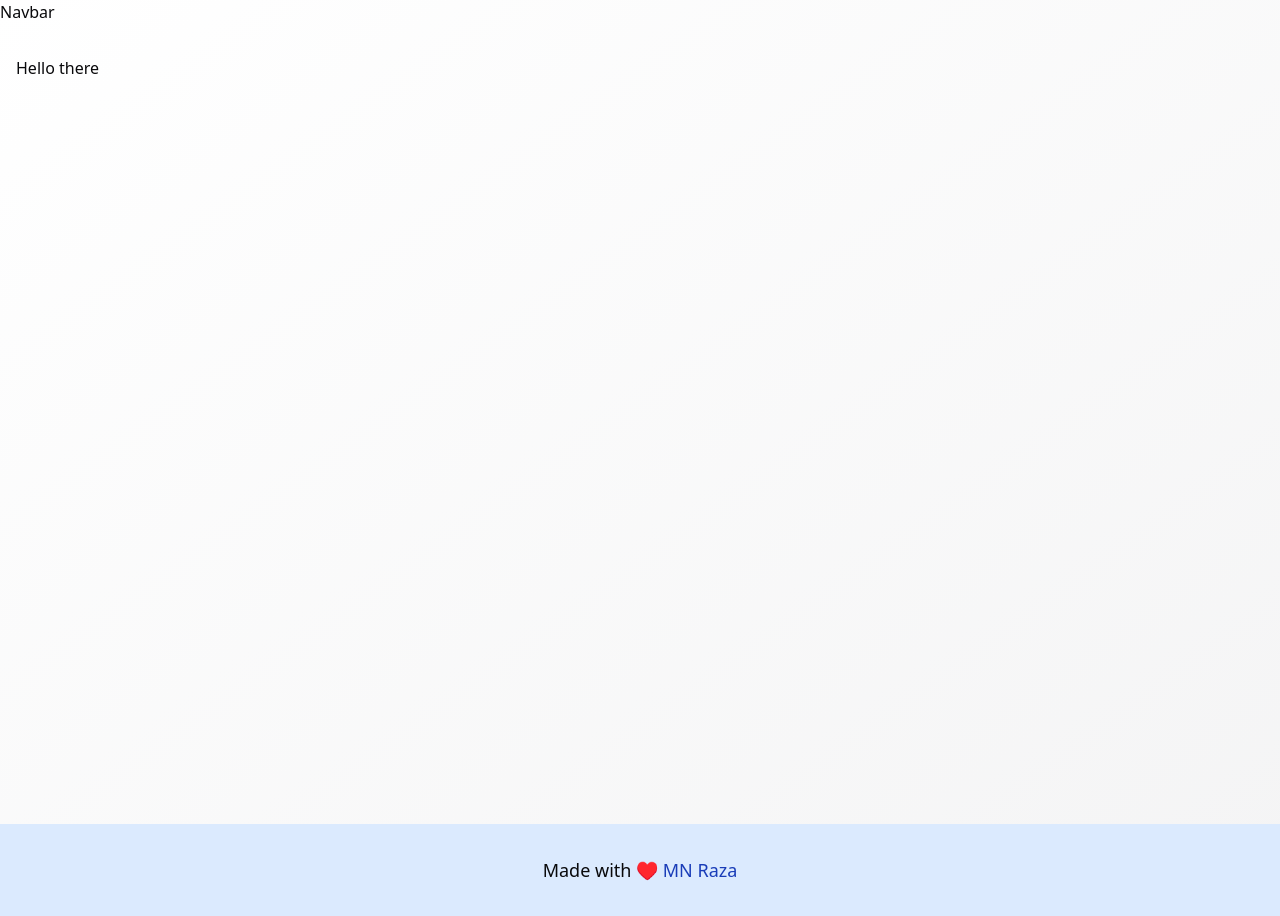
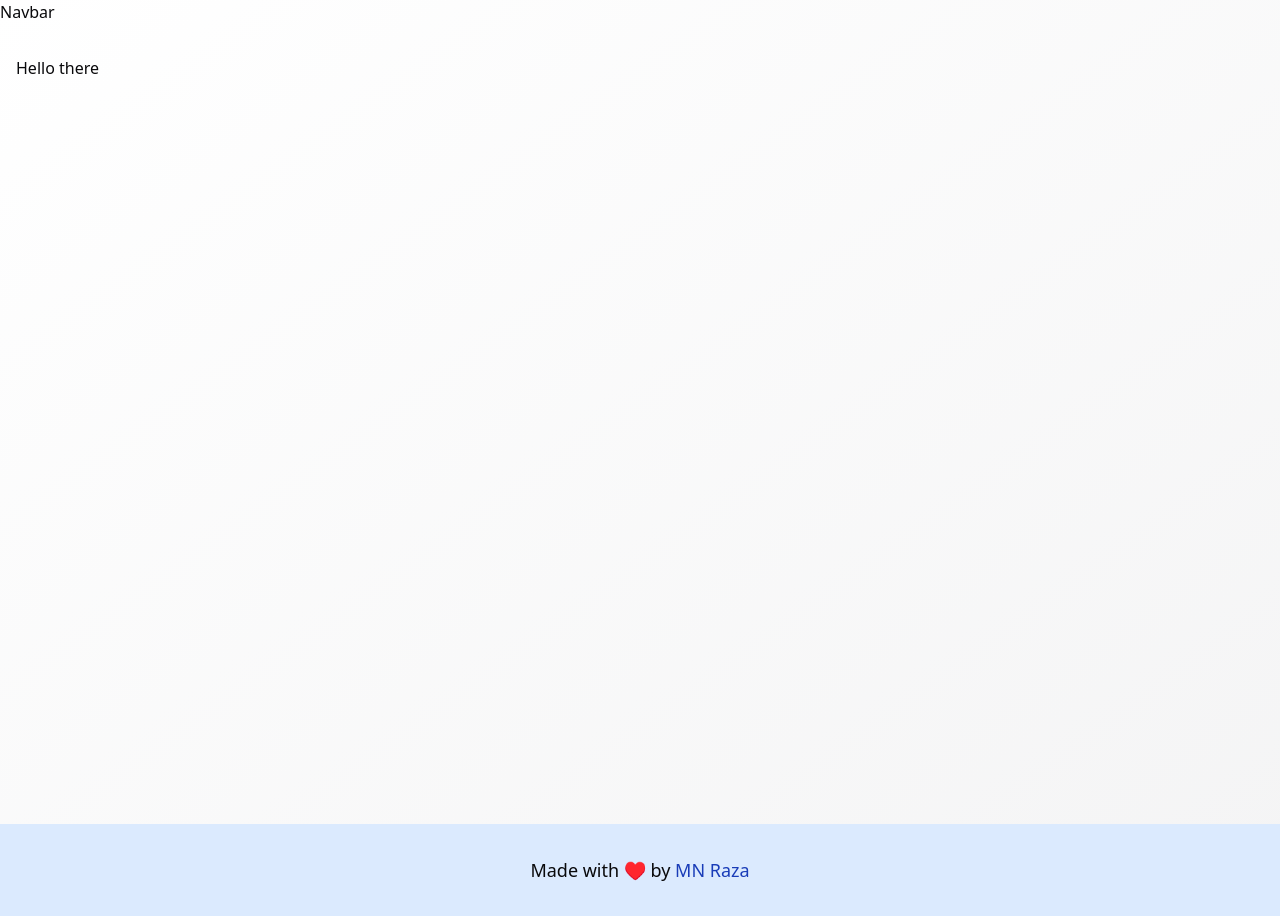
Before and after one commit to mnraza-dev/WeatherX, a React (Vite) app: page / in a window 1280 px wide. Built offline with nearby package versions, Linux system fonts and the light colour scheme.

Commit message:
fix: add 'by' to the footer attribution for clarity

```diff
--- a/src/components/Footer.tsx
+++ b/src/components/Footer.tsx
@@ -4,7 +4,7 @@ import { Link } from 'react-router-dom'
 const Footer: React.FC = () => {
     return (
         <footer className='p-8 bg-blue-100  flex items-center justify-center'>
-            <p className='text-lg '>Made with ♥️ <Link className='text-blue-800 leading-0.5' to={"https://www.x.com/mnraza1907"}>MN Raza</Link> </p>
+            <p className='text-lg '>Made with ♥️ by <Link className='text-blue-800 leading-0.5' target='_blank' to={"https://www.x.com/mnraza1907"}>MN Raza</Link> </p>
         </footer>
     )
 }
```
